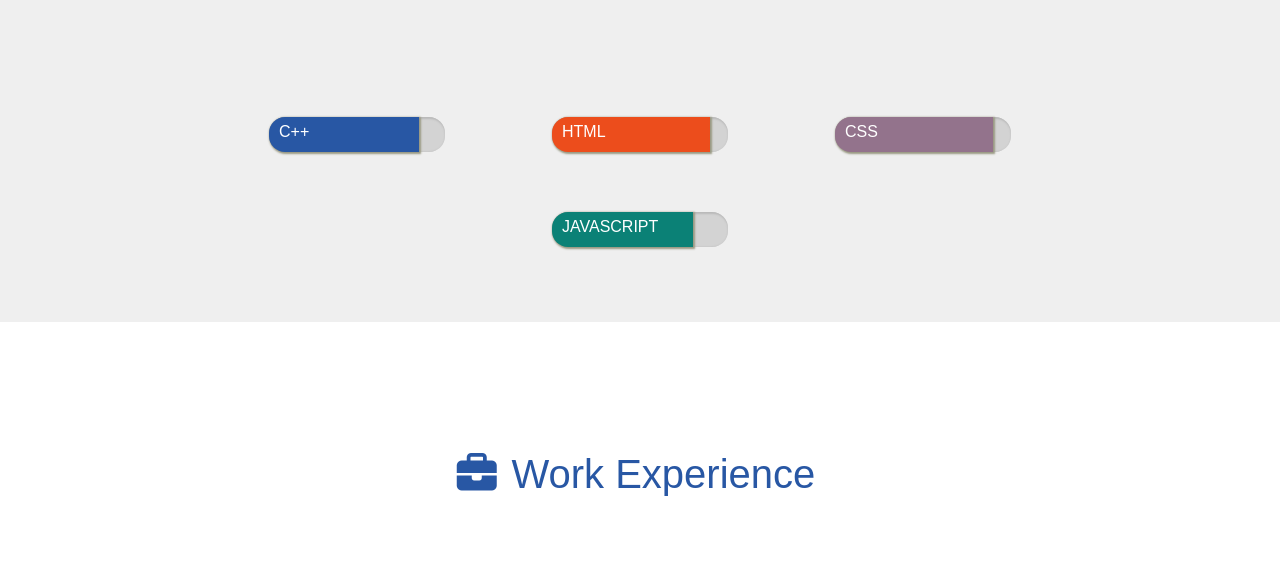
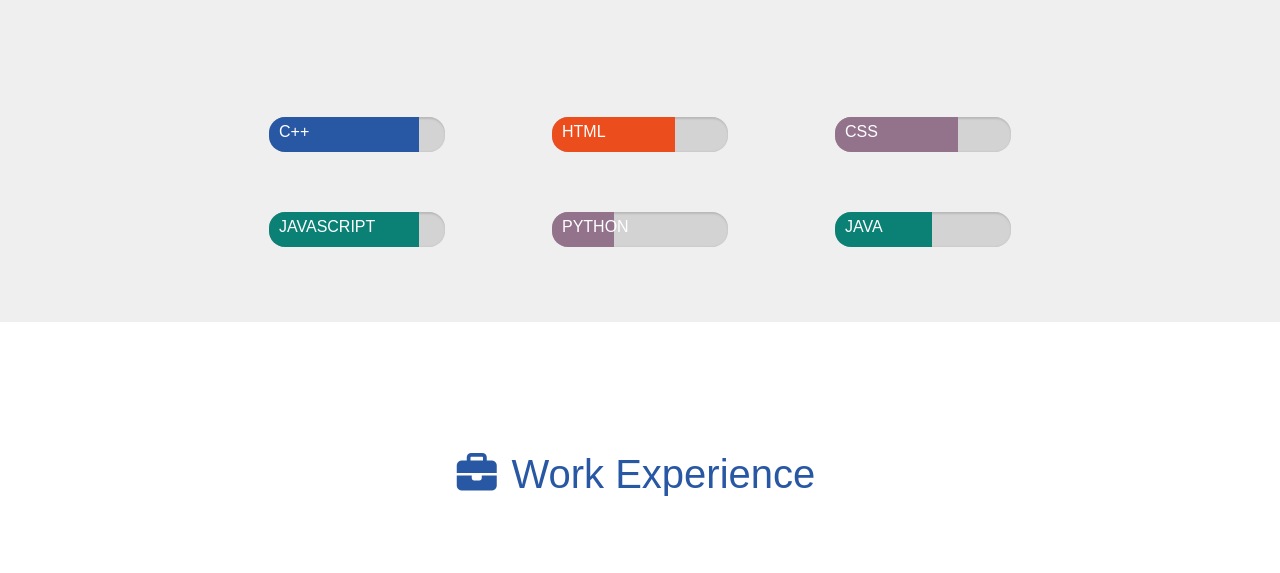
Before and after one commit to zaid50015/Coding-NInjas-Full-Stack-Development, a plain HTML site: page Resume-Project/index.html in a window 1280 px wide. Shown: the part 954-1527 px from the top of the page. Drawn offline with Linux system fonts and the light colour scheme.

Commit message:
Skills bar

```diff
--- a/Resume-Project/index.html
+++ b/Resume-Project/index.html
@@ -11,7 +11,7 @@
 <body>
 
     <header id="main-header">
-        <nav>
+        <nav class="navbar">
             <ul class="horizontal-list text-center">
                 <li>
                     <a href="#">Home</a>
@@ -63,7 +63,7 @@
         </div>
      </section>
 
-     <section id="skills " class="mb100px">
+     <section id="skills" class="mb100px">
         <h1 class="section-heading mb75px ">
             <span>
                 <i class="fas fa-chalkboard-teacher"></i>
@@ -73,7 +73,7 @@
         <div class="skills-display">
 
             <div class="skill-progress">
-                <div class="eighty-five-percent bc-blue">
+                <div class="eighty-five-percent bc-blue" bar-width="85">
                     <div class="skill-name">
                         <p>C++</p>
                     </div>
@@ -81,7 +81,7 @@
             </div>
 
             <div class="skill-progress">
-                <div class="ninety-percent bc-orange">
+                <div class="seventy-percent bc-orange" bar-width="70">
                     <div class="skill-name">
                         <p>HTML</p>
                     </div>
@@ -89,7 +89,7 @@
             </div>
 
             <div class="skill-progress">
-                <div class="ninety-percent bc-light-purple">
+                <div class="seventy-percent bc-light-purple" bar-width="70">
                     <div class="skill-name">
                         <p>CSS</p>
                     </div>
@@ -97,16 +97,30 @@
             </div>
 
             <div class="skill-progress">
-                <div class="eighty-percent bc-teal">
+                <div class="eighty-percent bc-teal" bar-width="85">
                     <div class="skill-name">
                         <p>JAVASCRIPT</p>
+                    </div>
+                </div>
+            </div>
+            <div class="skill-progress">
+                <div class="thirty-percent bc-light-purple" bar-width="35">
+                    <div class="skill-name">
+                        <p>PYTHON</p>
+                    </div>
+                </div>
+            </div>
+            <div class="skill-progress">
+                <div class="fifty-percent bc-teal" bar-width="55">
+                    <div class="skill-name">
+                        <p>JAVA</p>
                     </div>
                 </div>
             </div>
         </div>
      </section>
 
-     <section id="experience " class="mb100px">
+     <section id="experience" class="mb100px">
         <h1 class="section-heading mb75px ">
             <span>
                 <i class="fa-solid fa-briefcase"></i>
@@ -267,7 +281,7 @@
     </div>
      </section>
 
-     <section id="contact-me" class="mb100px">
+     <section id="contact-me">
         <h1 class="section-heading mb75px ">
             <span class="new-color">
                 <i class="far fa-address-card "></i>
@@ -320,6 +334,6 @@
      </section>
 
     </main>
-
+    <script src="script.js"></script>
 </body>
 </html>
--- /dev/null
+++ b/Resume-Project/script.js
@@ -0,0 +1,63 @@
+let navMenuTags=document.querySelectorAll(".navbar a");
+let skillsBar=document.querySelectorAll(".skill-progress > div");
+
+const intialWidth=(element)=>{
+  element.style.width=0+"%";
+}
+skillsBar.forEach(element => {
+  intialWidth(element);
+});
+
+const fillwidth=(element)=>{
+    let targetWidth=element.getAttribute("bar-width");
+    let currentWidth=0;
+   let interval= setInterval(() => {
+      if(currentWidth==targetWidth){
+        clearInterval(interval);
+        return;
+      }
+      currentWidth++;
+      element.style.width=currentWidth+"%";
+
+   },5);
+}
+
+let scrollVertically=(pos,time)=>{
+    let interval=setInterval(() => {
+        let coordinates=pos.getBoundingClientRect();
+        if(coordinates.top<=0){
+            clearInterval(interval);
+            return;
+         }
+
+         window.scrollBy(0,time);
+
+       }, time);
+}
+navMenuTags.forEach(element => {
+  element.addEventListener("click", function (event) {
+    event.preventDefault();
+    let sectionName=this.getAttribute('href');
+    if(sectionName!="#"){
+        sectionName=sectionName.slice(1);
+       let pos=document.getElementById(sectionName);
+       scrollVertically(pos,50)
+
+    }
+
+    })
+});
+window.addEventListener('scroll',()=>{
+  skillsBar.forEach(element => {
+    let cord=element.getBoundingClientRect();
+   if((element.getAttribute("data-value")=="false") &&(cord.top<=(window.innerHeight))){
+     fillwidth(element);
+     console.log("fired");
+     element.setAttribute("data-value",true);
+   }
+   else if(cord.top>window.innerHeight){
+    intialWidth(element);
+    element.setAttribute("data-value",false);
+   }
+  });
+})
--- a/Resume-Project/style.css
+++ b/Resume-Project/style.css
@@ -2,6 +2,9 @@
     margin: 0;
     font-family: sans-serif;
 }
+/* html{
+    scroll-behavior: smooth;
+} */
 
 .mb75px{
     margin-bottom: 75px;
@@ -157,7 +160,7 @@ section{
 }
 .skill-progress > div {
     border-radius: 1rem 0px 0px 1rem;
-    box-shadow: 1px 1px 2px 1px #989882;
+
 }
 
 .skill-name >p{
@@ -189,7 +192,7 @@ section{
     width: 85%;
     height: inherit;
 }
-.ninety-percent {
+.seventy-percent {
     width: 90%;
     height: inherit;
 }
@@ -197,7 +200,14 @@ section{
     width: 80%;
     height: inherit;
 }
-
+.thirty-percent {
+    width: 30%;
+    height: inherit;
+}
+.fifty-percent{
+    width: 50%;
+    height: inherit;
+}
 /*Portfolio*/
 .portfolio-container {
     box-sizing: border-box;
```
